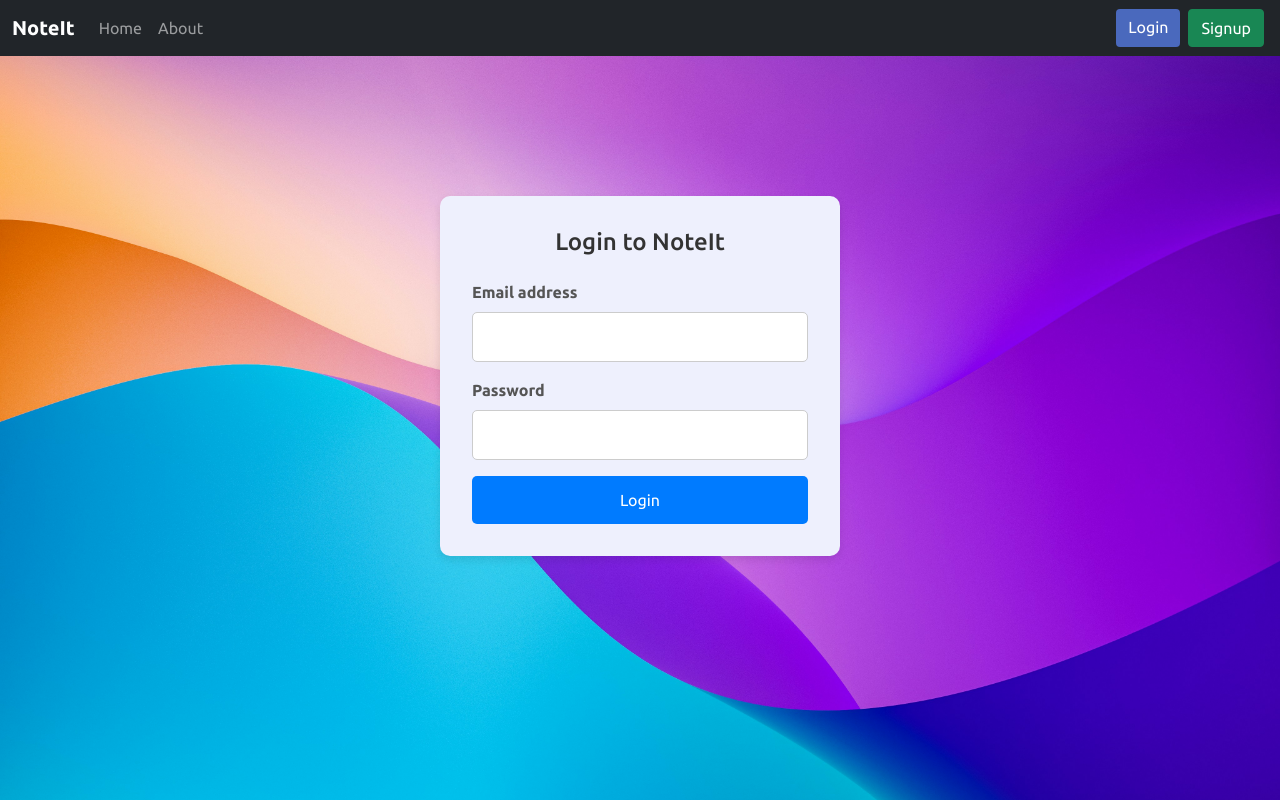
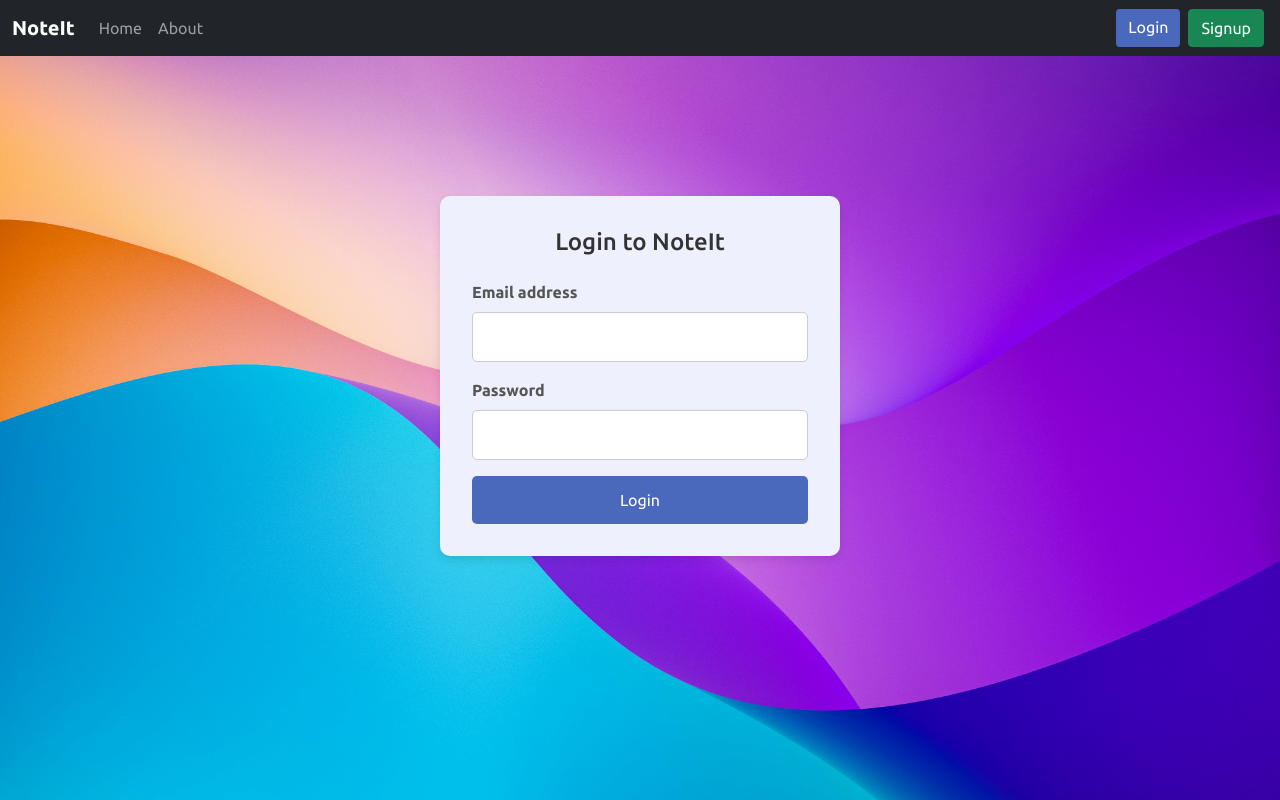
Before and after one commit to itzmenischay/NoteIt, a React (Create React App) app: page /login in a window 1280 px wide. Built offline with nearby package versions, Linux system fonts and the light colour scheme; no server answers.

Commit message:
Updated Files

```diff
--- a/src/components/Login.css
+++ b/src/components/Login.css
@@ -57,7 +57,7 @@ html, body {
     padding: 0.75rem;
     border: none;
     border-radius: 5px;
-    background-color: #007bff;
+    /* background-color: #007bff; */
     color: white;
     font-size: 1rem;
     cursor: pointer;
--- a/src/components/Login.js
+++ b/src/components/Login.js
@@ -61,7 +61,7 @@ const Login = (props) => {
               required
             />
           </div>
-          <button type="submit" className="login-button">Login</button>
+          <button type="submit" className="login-button btn-primary">Login</button>
         </form>
       </div>
     </div>
--- a/src/components/Signup.css
+++ b/src/components/Signup.css
@@ -59,7 +59,7 @@ html, body {
     padding: 0.75rem;
     border: none;
     border-radius: 5px;
-    background-color: #28a745;
+    /* background-color: #28a745; */
     color: white;
     font-size: 1rem;
     cursor: pointer;
--- a/src/components/Signup.js
+++ b/src/components/Signup.js
@@ -52,7 +52,7 @@ const Signup = (props) => {
             <label htmlFor="cpassword">Confirm Password</label>
             <input type="password" className="form-control" id="cpassword" name="cpassword" onChange={onChange} minLength={5} required />
           </div>
-          <button type="submit" className="signup-button">Sign Up</button>
+          <button type="submit" className="signup-button btn-success">Sign Up</button>
         </form>
       </div>
     </div>
```
